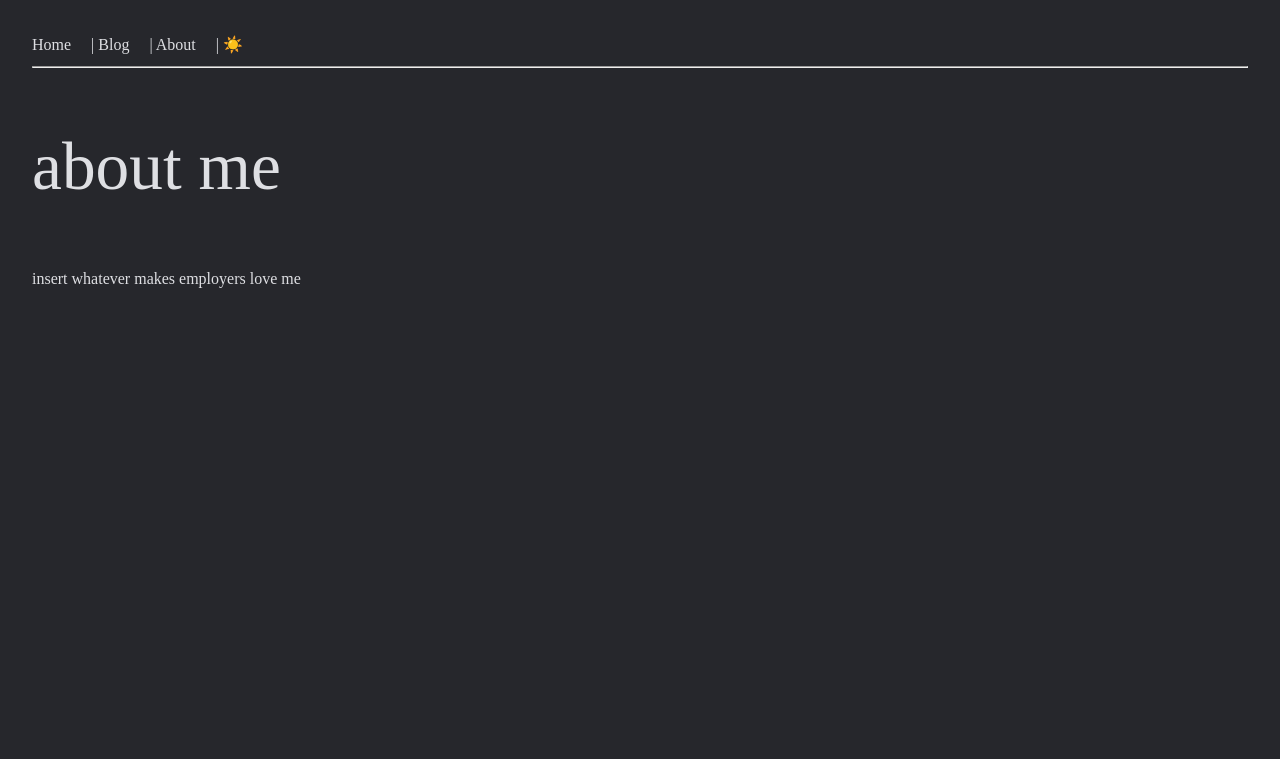
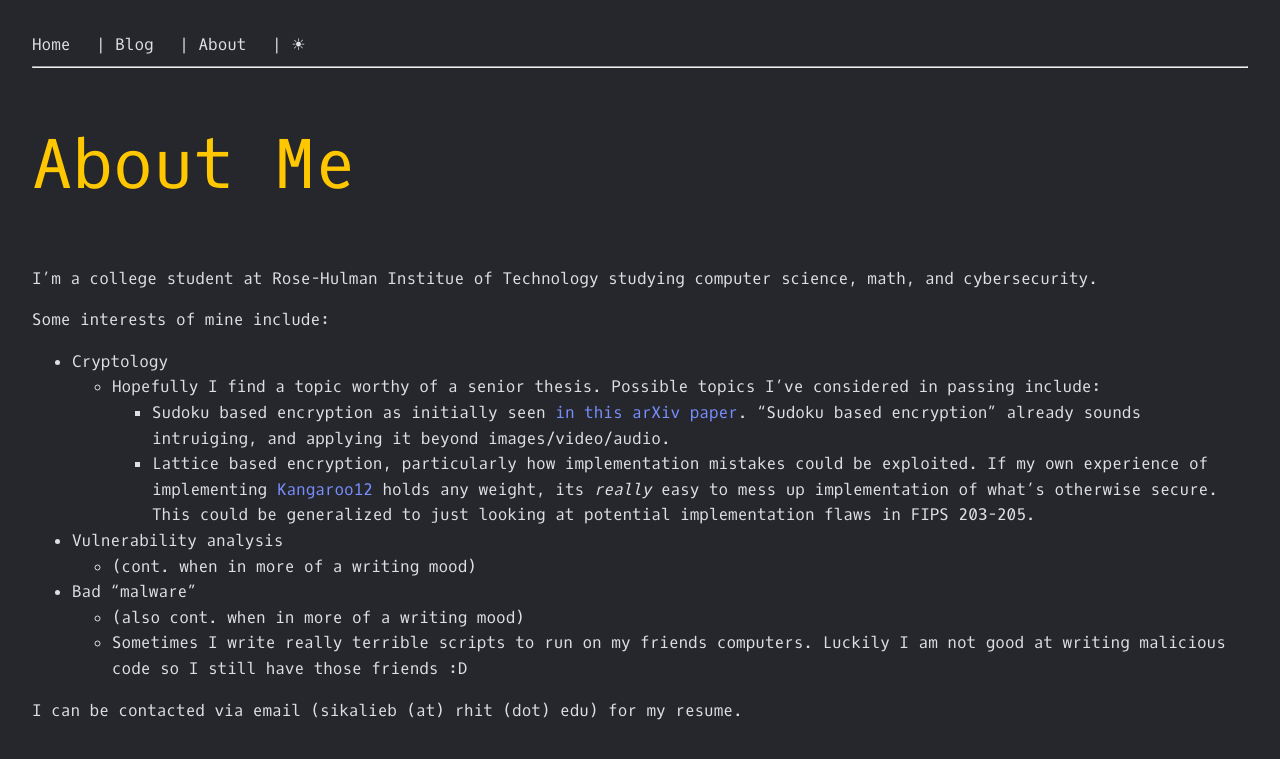
Before and after one commit to jsikali/jsikali.github.io, a Jekyll site: the page built from about.md, in a window 1280 px wide. Shown: the top 759 px of the page. Built offline with Jekyll 4.4.1, drawn with Linux system fonts in a browser that asks for light colours; some web fonts are replaced.

Commit message:
font w/o calling api all the time, more content

```diff
--- a/_layouts/default.html
+++ b/_layouts/default.html
@@ -25,7 +25,7 @@ const root = document.documentElement;
 
 // for theme icon not being an ugly button
 function updateIcon(theme) {
-  toggle.textContent = theme === 'dark' ? '☀️' : '🌙';
+  toggle.textContent = theme === 'dark' ? '☀' : '☾';
 }
 
 // load saved theme or default to dark
--- a/about.md
+++ b/about.md
@@ -4,6 +4,19 @@ title: About
 permalink: /about/
 ---
 
-# about me
+# About Me
 
-insert whatever makes employers love me
+I'm a college student at Rose-Hulman Institue of Technology studying computer science, math, and cybersecurity.
+
+Some interests of mine include:
+- Cryptology
+	- Hopefully I find a topic worthy of a senior thesis. Possible topics I've considered in passing include:
+		- <span class="secondaryclass">Sudoku based encryption</span> as initially seen [in this arXiv paper](https://arxiv.org/abs/2601.10119). "Sudoku based encryption" already sounds intruiging, and applying it beyond images/video/audio.
+		- <span class="secondaryclass">Lattice based encryption</span>, particularly how implementation mistakes could be exploited. If my own experience of implementing [Kangaroo12](https://keccak.team/kangarootwelve.html) holds any weight, its *really* easy to mess up implementation of what's otherwise secure. This could be generalized to just looking at potential implementation flaws in FIPS 203-205.
+- Vulnerability analysis
+	- (cont. when in more of a writing mood)
+- Bad "malware"
+	- (also cont. when in more of a writing mood)
+	- Sometimes I write really terrible scripts to run on my friends computers. Luckily I am not good at writing malicious code so I still have those friends :D
+
+I can be contacted via email (sikalieb (at) rhit (dot) edu) for my resume.
--- a/assets/style.css
+++ b/assets/style.css
@@ -1,7 +1,12 @@
 /* shoutout realtimecolors.com */
 /* also shoutout me forgetting the colors */
 
-@import url('https://fonts.googleapis.com/css?family=Oxygen%20Mono:400');
+@font-face {
+  font-family: 'Oxygen Mono';
+  src: url('/assets/fonts/OxygenMono-Regular.ttf') format('truetype');
+  font-weight: 400;
+  font-style: normal;
+}
 
 /* variables */
 :root[data-theme="light"] {
@@ -35,6 +40,11 @@ body {
   line-height: 1.6;
 }
 
+/* to adj text colors */
+.primarycolor { color: var(--primary); }
+.secondarycolor { color: var(--secondary); }
+.accentcolor { color: var(--accent); }
+
 /* font and size */
 body {
   font-family: 'Oxygen Mono';
@@ -48,7 +58,8 @@ h1, h2, h3, h4, h5 {
 
 html {font-size: 100%;} /* 16px */
 
-h1 {font-size: 4.210rem; /* 67.36px */}
+h1 {font-size: 4.210rem; /* 67.36px */
+    color: var(--primary);}
 
 h2 {font-size: 3.158rem; /* 50.56px */}
 
```
Also changed, not shown: _posts/2026-02-26-testingfirstpost.md (+8 -3 lines), assets/fonts/OFL.txt (added, +93 -0 lines), blog.md (+2 -0 lines), index.md (+4 -7 lines), assets/fonts/OxygenMono-Regular.ttf (added), assets/images/githubpfp.png (added).
